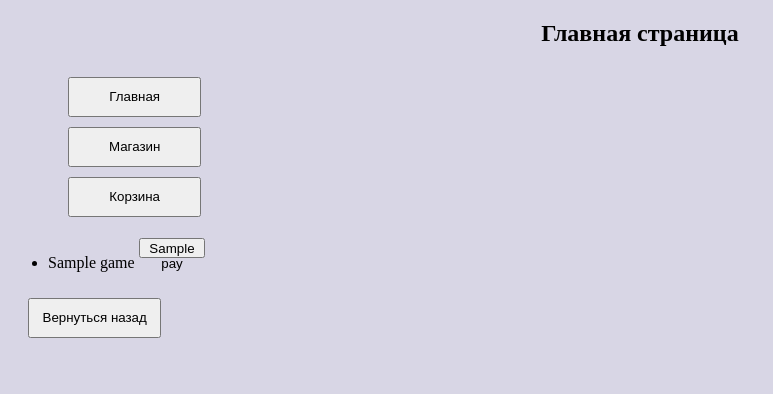
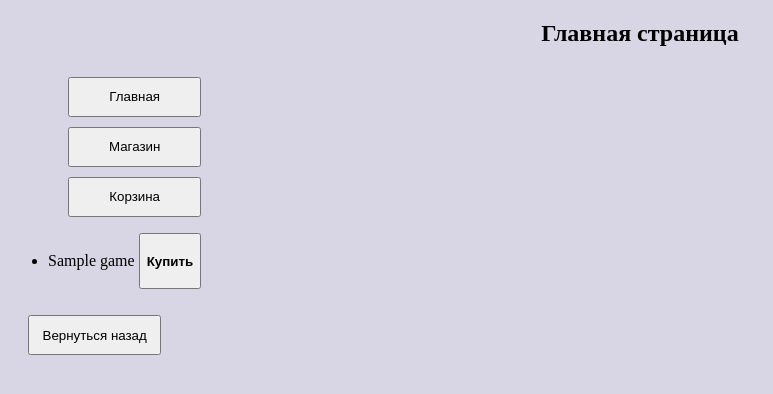
Before and after one commit to trast2801/18_04, a Django app: template templates/fourth_task/games.html in a window 1280 px wide. Shown: the top 394 px of the page, without its empty margins (0-773 px from the left). Run offline with Django 5.2, Linux system fonts and the light colour scheme; the template is opened without the code that fills it: most values are stand-ins (such as "Sample title", 1, 10 or a date in 2020); parts of the project's set-up code (start-up, migrations or seed data) failed here and were passed over.

Commit message:
надеюсь, что верно понял

```diff
--- a/templates/fourth_task/games.html
+++ b/templates/fourth_task/games.html
@@ -15,11 +15,17 @@
     {% endblock %}
 
     {% block content %}
-    <ul>
+    <!--<ul>
         {% for game in games %}
         <li>{{ game }} <button class="btn_p"><a action="#" target="_self">{{ pay }}</a></button></li>
         {% endfor %}
+    </ul>-->
+    <ul>
+
+        <li>{{ game }} <button> <h4> Купить </h4> </button> </li>
+
     </ul>
+
 
     <form action="http://127.0.0.1:8000" target="_self">
         <button class="btn">Вернуться назад</button></form>
--- a/templates/fourth_task/menu1.html
+++ b/templates/fourth_task/menu1.html
@@ -15,7 +15,7 @@
 </pagename1>
 
 <menu>
-    {%block menu%}
+    <!--{%block menu%}-->
 
     <form action="http://127.0.0.1:8000" target="_self">
         <button class="btn">Главная</button>
@@ -26,11 +26,13 @@
     <form action="http://127.0.0.1:8000/page2/" target="_self">
         <button class="btn">Корзина</button>
     </form>
-    {%endblock%}
+    <!--{%endblock%}-->
 </menu>
+
 <content>
     {%block content%}
     {%endblock%}
 </content>
+
 </body>
 </html>
```
